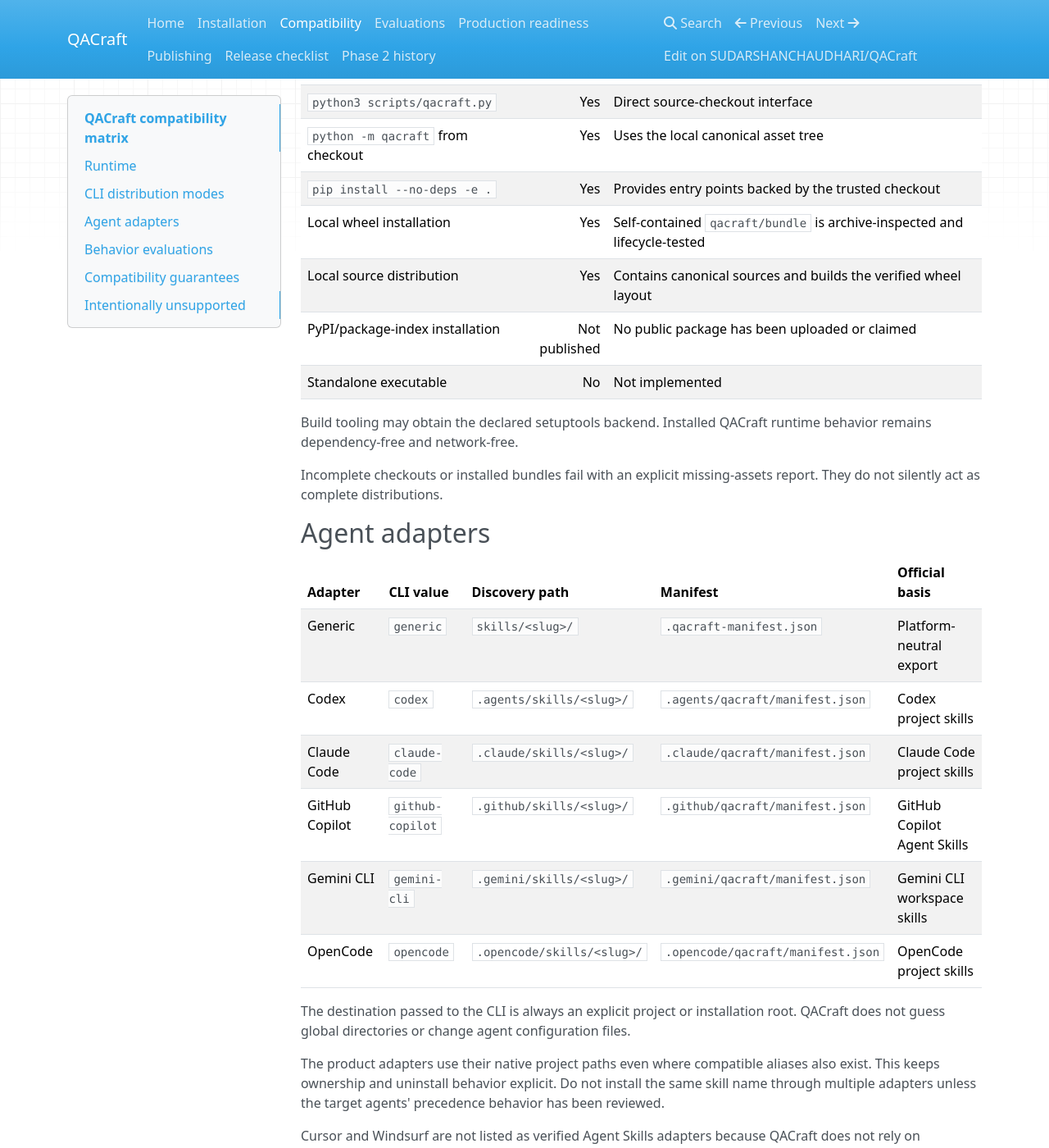
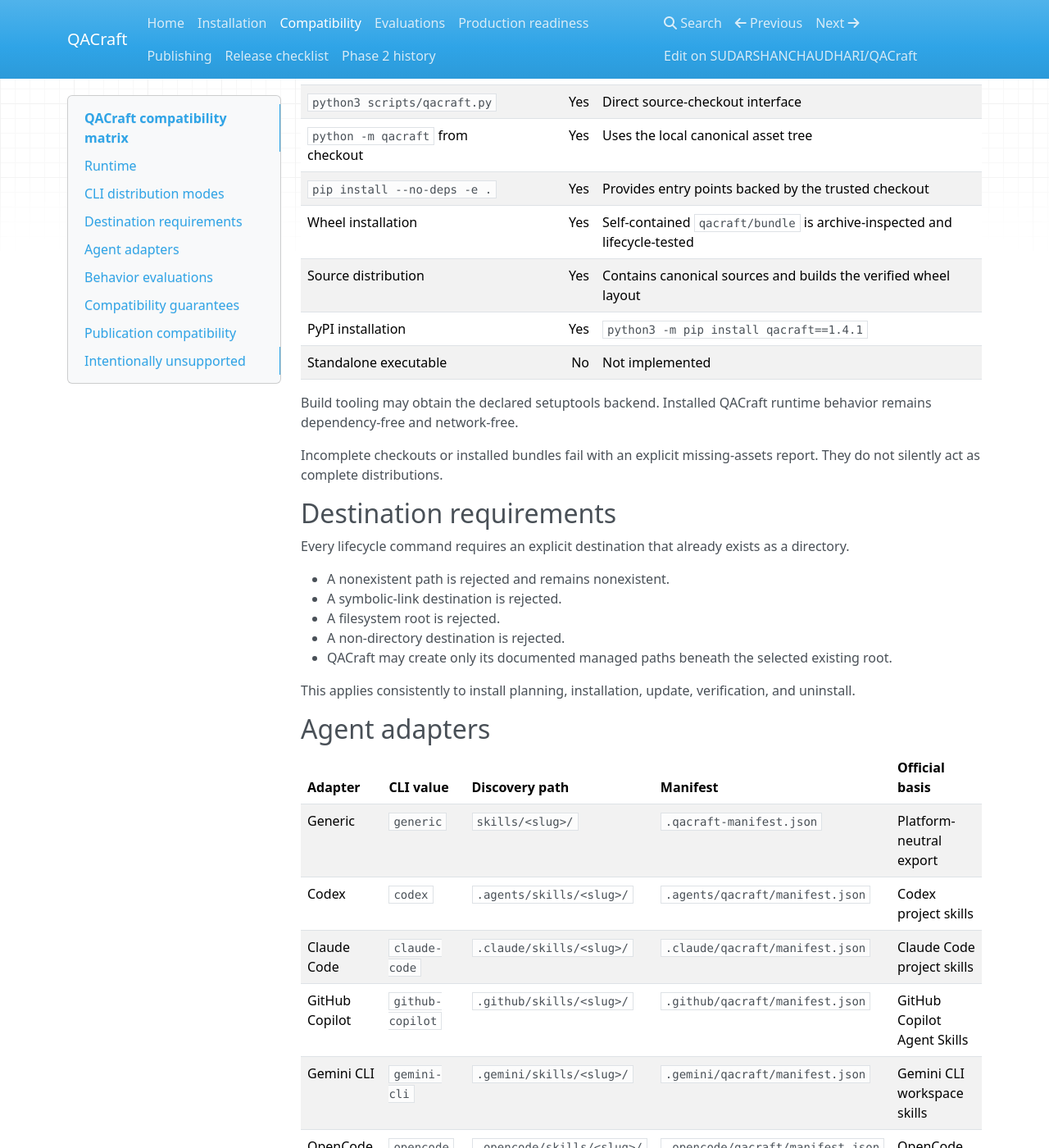
Before and after one commit to SUDARSHANCHAUDHARI/QACraft, an MkDocs documentation site: the page built from docs/COMPATIBILITY.md, in a window 1280 px wide and 1400 px high, scrolled down 466 px. Shown: the whole window at 82% size. Built offline with MkDocs 1.6.1, drawn with Linux system fonts in a browser that asks for light colours; nearby versions of some CDN libraries; some of the changed text lies outside the part shown.

Commit message:
docs: update public distribution compatibility

```diff
--- a/docs/COMPATIBILITY.md
+++ b/docs/COMPATIBILITY.md
@@ -17,14 +17,26 @@
 | `python3 scripts/qacraft.py` | Yes | Direct source-checkout interface |
 | `python -m qacraft` from checkout | Yes | Uses the local canonical asset tree |
 | `pip install --no-deps -e .` | Yes | Provides entry points backed by the trusted checkout |
-| Local wheel installation | Yes | Self-contained `qacraft/bundle` is archive-inspected and lifecycle-tested |
-| Local source distribution | Yes | Contains canonical sources and builds the verified wheel layout |
-| PyPI/package-index installation | Not published | No public package has been uploaded or claimed |
+| Wheel installation | Yes | Self-contained `qacraft/bundle` is archive-inspected and lifecycle-tested |
+| Source distribution | Yes | Contains canonical sources and builds the verified wheel layout |
+| PyPI installation | Yes | `python3 -m pip install qacraft==1.4.1` |
 | Standalone executable | No | Not implemented |
 
 Build tooling may obtain the declared setuptools backend. Installed QACraft runtime behavior remains dependency-free and network-free.
 
 Incomplete checkouts or installed bundles fail with an explicit missing-assets report. They do not silently act as complete distributions.
+
+## Destination requirements
+
+Every lifecycle command requires an explicit destination that already exists as a directory.
+
+- A nonexistent path is rejected and remains nonexistent.
+- A symbolic-link destination is rejected.
+- A filesystem root is rejected.
+- A non-directory destination is rejected.
+- QACraft may create only its documented managed paths beneath the selected existing root.
+
+This applies consistently to install planning, installation, update, verification, and uninstall.
 
 ## Agent adapters
 
@@ -37,7 +49,7 @@
 | Gemini CLI | `gemini-cli` | `.gemini/skills/<slug>/` | `.gemini/qacraft/manifest.json` | Gemini CLI workspace skills |
 | OpenCode | `opencode` | `.opencode/skills/<slug>/` | `.opencode/qacraft/manifest.json` | OpenCode project skills |
 
-The destination passed to the CLI is always an explicit project or installation root. QACraft does not guess global directories or change agent configuration files.
+The destination passed to the CLI is always an explicit existing project or installation root. QACraft does not guess global directories or change agent configuration files.
 
 The product adapters use their native project paths even where compatible aliases also exist. This keeps ownership and uninstall behavior explicit. Do not install the same skill name through multiple adapters unless the target agents' precedence behavior has been reviewed.
 
@@ -65,6 +77,7 @@
 ## Compatibility guarantees
 
 - Existing unowned files are never overwritten.
+- Nonexistent destination roots are never created.
 - Modified managed files block update and uninstall.
 - Agent manifests are independent and may coexist in one project.
 - Canonical QACraft source files remain unchanged.
@@ -77,6 +90,13 @@
 - Rubric gates, decisions, and outputs are release-bound to canonical skill contracts.
 - Published fixture expectations are checked from source and installed artifacts.
 
+## Publication compatibility
+
+- GitHub Pages documentation is published through `.github/workflows/pages.yml`.
+- PyPI uses Trusted Publishing through `.github/workflows/publish-pypi.yml`.
+- Version tags must be annotated and must match `pyproject.toml`.
+- The release workflow builds once and publishes the same wheel and source archive to GitHub Releases and PyPI.
+
 ## Intentionally unsupported
 
 - Automatic agent detection
@@ -84,9 +104,7 @@
 - Force overwrite or force deletion
 - Symlink-based installation
 - Undocumented agent discovery paths
-- Unreviewed package-index publication
 - Production/customer system access
 - Runtime permission enforcement through prompt text
-- Automatic GitHub Pages deployment
 
-The generated documentation already lives under `/docs`. Repository owners may enable branch-based GitHub Pages manually when their GitHub plan and repository visibility support it, without adding another automatic Actions workflow.
+Published documentation: <https://sudarshanchaudhari.github.io/QACraft/>
```
